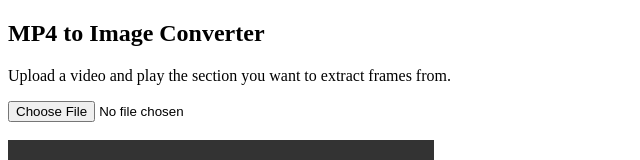
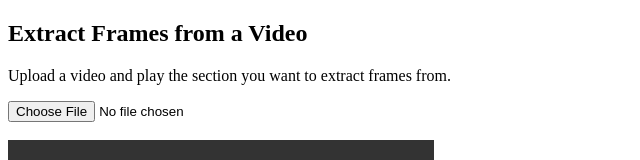
Before and after one commit to klimbin/VideoFrameExtractor, a plain HTML site: page index.html in a window 1280 px wide. Shown: the top 160 px of the page, without its empty margins (0-640 px from the left). Drawn offline with nearby package versions, Linux system fonts and the light colour scheme.

Commit message:
changed title

```diff
--- a/index.html
+++ b/index.html
@@ -5,10 +5,10 @@
     <meta name="viewport" content="width=device-width, initial-scale=1, shrink-to-fit=no">
     <!-- <link rel="stylesheet" type="text/css" href="css/styles.css"> -->
 
-    <title>MP4 to Image Converter</title>
+    <title>Video Frame Extracter</title>
   </head>
   <body>
-    <h2>MP4 to Image Converter</h2>
+    <h2>Extract Frames from a Video</h2>
     <p>Upload a video and play the section you want to extract frames from.</p>
 
   	<input id="videoInput" type="file" accept="video/*">
```
